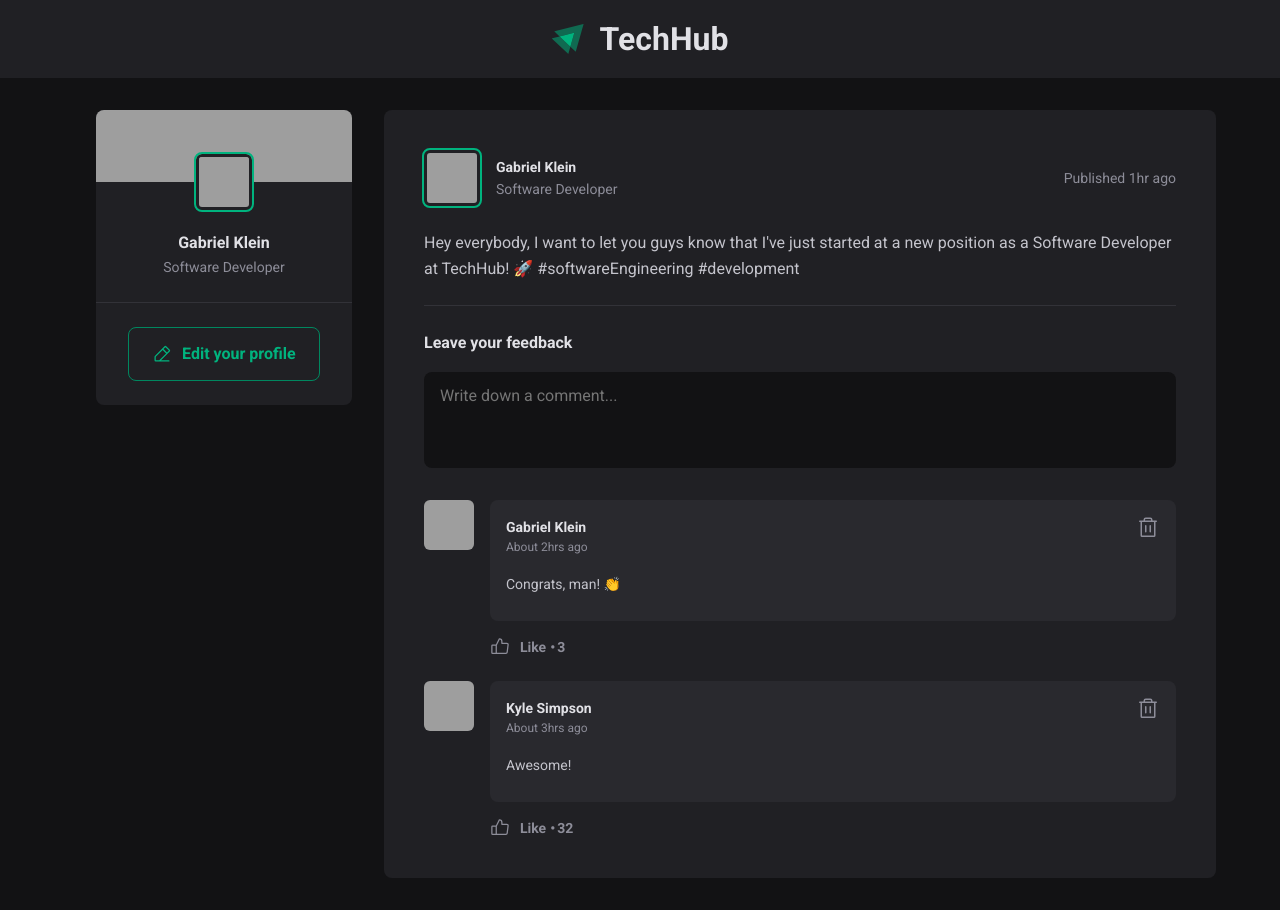
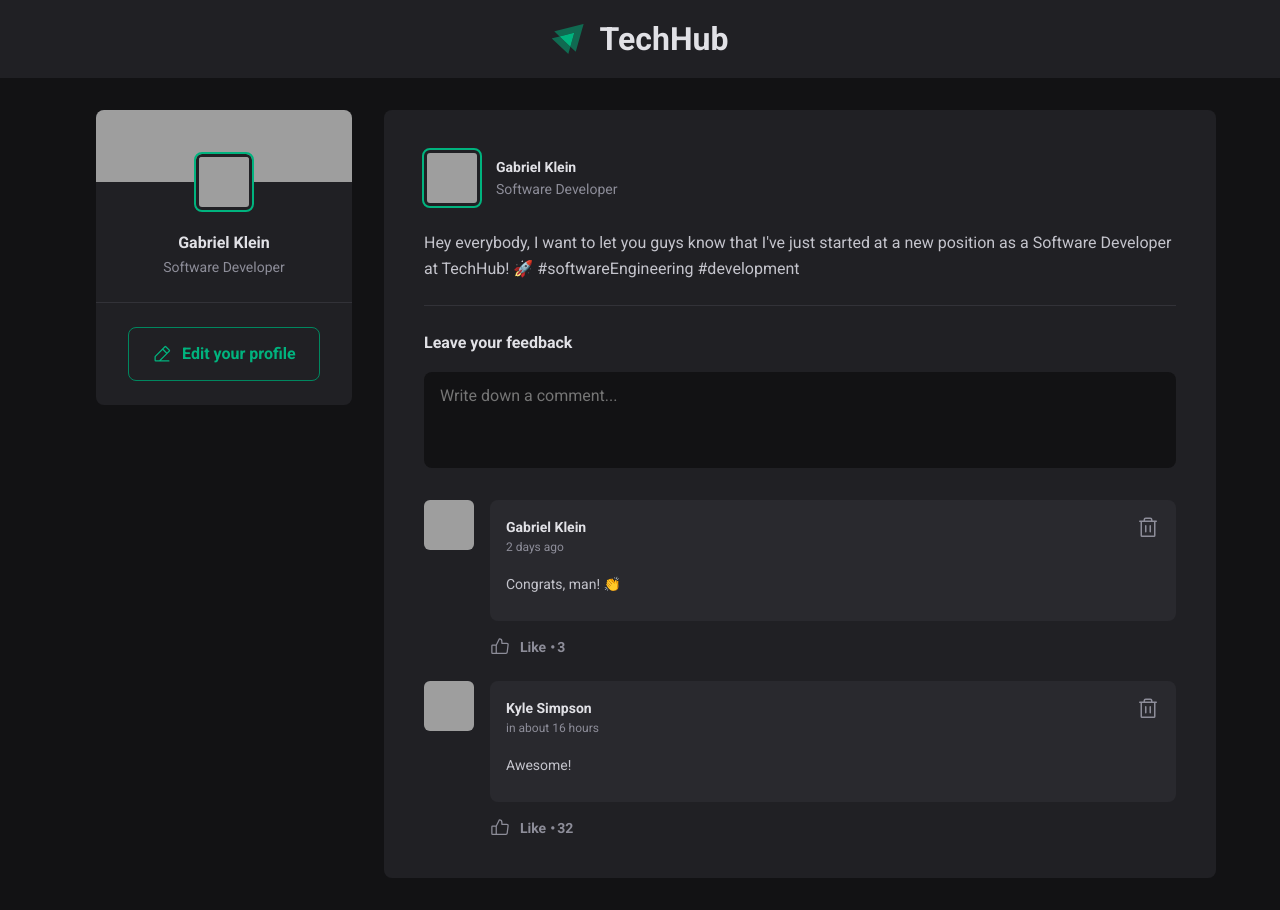
Before and after one commit to g4brielklein/reactjs, a React (Vite) app in the folder techhub/: page / in a window 1280 px wide. Built offline with nearby package versions, Linux system fonts and the light colour scheme; grey boxes are pictures that could not be loaded.

Commit message:
add `date-fns` lib to handle dates

```diff
--- a/techhub/package.json
+++ b/techhub/package.json
@@ -11,6 +11,7 @@
   },
   "dependencies": {
     "@phosphor-icons/react": "^2.1.7",
+    "date-fns": "^4.1.0",
     "react": "^18.3.1",
     "react-dom": "^18.3.1"
   },
--- a/techhub/src/App.jsx
+++ b/techhub/src/App.jsx
@@ -15,9 +15,8 @@
         profileImageUrl: 'https://github.com/g4brielklein.png',
       },
       content: `Hey everybody, I want to let you guys know that I've just started at a new position as a Software Developer at TechHub! 🚀 #softwareEngineering #development`,
-      publishTimeText: 'Published 1hr ago',
       publishTimeTitle: 'November 7, 2024, 3:11PM',
-      publishTime: '2024-11-07 15:11:25',
+      publishTime: new Date('2024-11-07 16:50:25'),
       comments: [
         {
           user: {
@@ -27,9 +26,8 @@
           },
           content: 'Congrats, man! 👏',
           likes: 3,
-          publishTimeText: 'About 2hrs ago',
           publishTimeTitle: 'November 14, 2024, 6:53PM',
-          publishTime: '2024-11-14 18:53:43',
+          publishTime: new Date('2024-11-14 18:53:43'),
         },
         {
           user: {
@@ -39,9 +37,8 @@
           },
           content: 'Awesome!',
           likes: 32,
-          publishTimeText: 'About 3hrs ago',
           publishTimeTitle: 'November 14, 2024, 5:53PM',
-          publishTime: '2024-11-14 17:53:43',
+          publishTime: new Date('2024-11-17 13:53:43'),
         }
       ]
     }
--- a/techhub/src/components/Comment.jsx
+++ b/techhub/src/components/Comment.jsx
@@ -1,4 +1,5 @@
 import { Trash, ThumbsUp } from '@phosphor-icons/react';
+import { formatDistanceToNow } from 'date-fns';
 
 import { Avatar } from './Avatar'
 
@@ -26,7 +27,7 @@
                             <time
                                 title={ comment.publishTimeTitle}
                                 dateTime={ comment.publishTime }>
-                                { comment.publishTimeText }
+                                { formatDistanceToNow(comment.publishTime, { addSuffix: true }) }
                             </time>
                         </div>
                         <button title="Delete comment">
```
Also changed, not shown: 1 other file (tests, documents, lock files or other folders).
